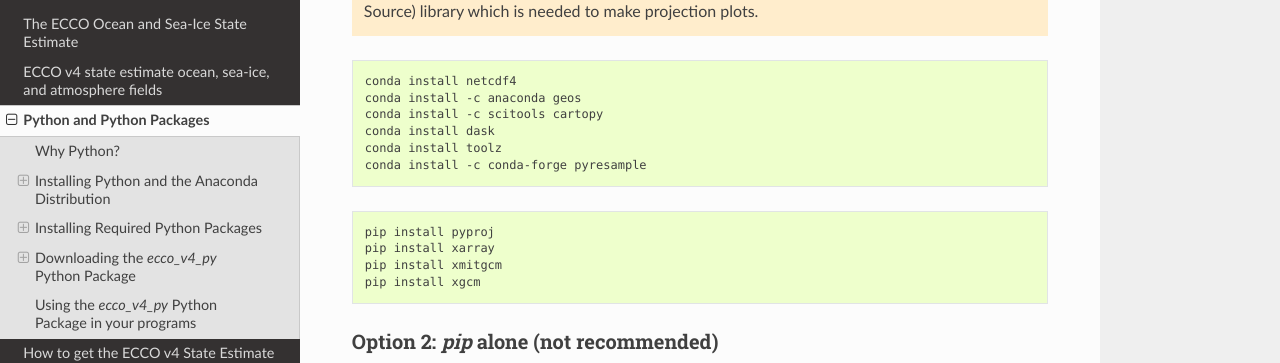
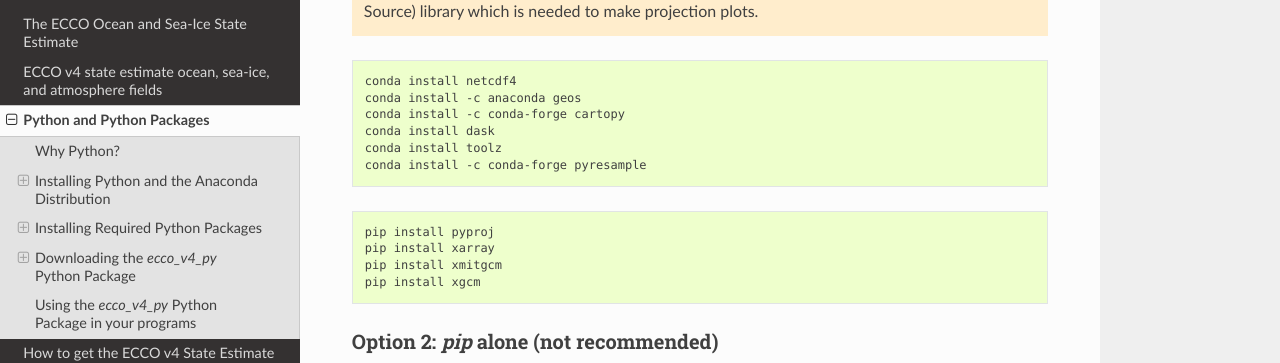
Before and after one commit to ECCO-GROUP/ECCO-v4-Python-Tutorial, a Sphinx documentation site: the page built from doc/Installing_Python_and_Python_Packages.rst, in a window 1280 px wide and 900 px high, scrolled down 1278 px. Shown: the part 153-516 px from the top of the window. Built offline with Sphinx 7.4.7 and the Read the Docs theme 2.0.0, drawn with Linux system fonts in a browser that asks for light colours; formulas are drawn with MathJax 3; pages that are not in the unit, such as notebooks, are missing from menus.

Commit message:
Update Installing_Python_and_Python_Packages.rst

```diff
--- a/doc/Installing_Python_and_Python_Packages.rst
+++ b/doc/Installing_Python_and_Python_Packages.rst
@@ -71,7 +71,7 @@
 
     conda install netcdf4
     conda install -c anaconda geos
-    conda install -c scitools cartopy
+    conda install -c conda-forge cartopy
     conda install dask
     conda install toolz
     conda install -c conda-forge pyresample
```
